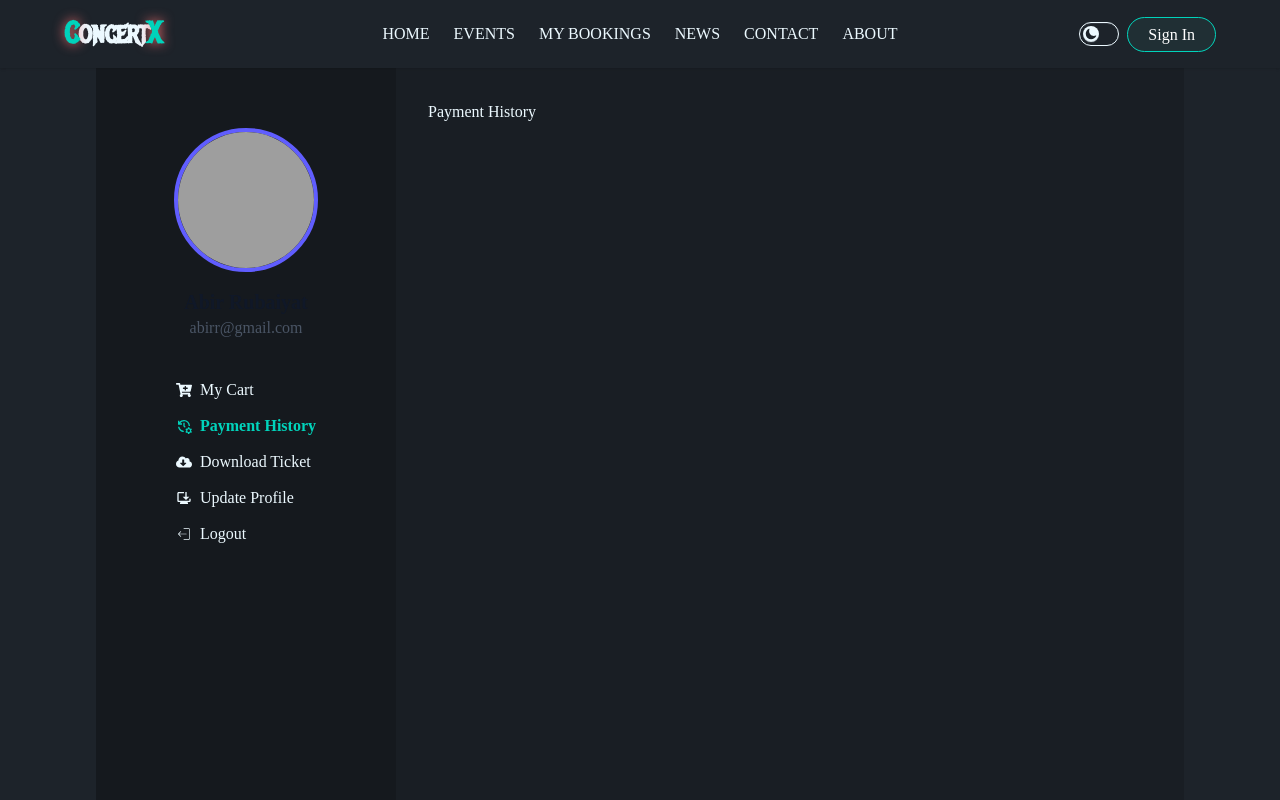
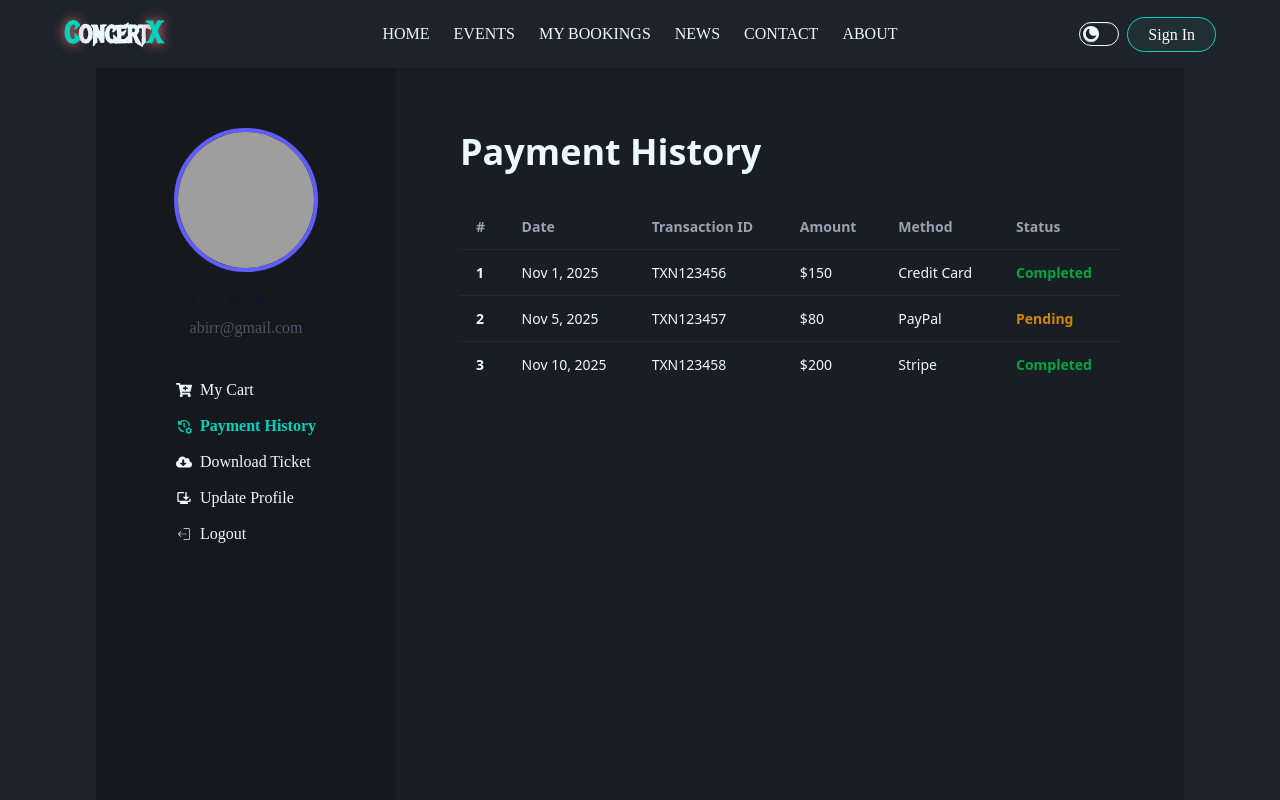
Before and after one commit to rubaiiyat/ConcertX, a React (Vite) app: page /user/profile/payment-history in a window 1280 px wide. Shown: the top 800 px of the page. Built offline with nearby package versions, Linux system fonts and the light colour scheme; grey boxes are pictures that could not be loaded.

Commit message:
add payment history page

```diff
--- a/src/Components/UserProfile/MyCart/MyCarts.jsx
+++ b/src/Components/UserProfile/MyCart/MyCarts.jsx
@@ -1,4 +1,5 @@
 import React from "react";
+import { Helmet } from "react-helmet-async";
 import { FaTrashAlt } from "react-icons/fa";
 
 const MyCarts = () => {
@@ -31,6 +32,9 @@ const MyCarts = () => {
 
   return (
     <div className="min-h-screen bg-base-200 p-8 font-sans">
+      <Helmet>
+        <title>User | My Cart</title>
+      </Helmet>
       <h1 className="text-4xl font-bold mb-8">My Cart</h1>
 
       <div className="overflow-x-auto">
--- /dev/null
+++ b/src/Components/UserProfile/PaymentHistory/PaymentHistory.jsx
@@ -0,0 +1,79 @@
+import React from "react";
+import { Helmet } from "react-helmet-async";
+
+const PaymentHistory = () => {
+  const payments = [
+    {
+      id: 1,
+      date: "Nov 1, 2025",
+      transactionId: "TXN123456",
+      amount: 150,
+      method: "Credit Card",
+      status: "Completed",
+    },
+    {
+      id: 2,
+      date: "Nov 5, 2025",
+      transactionId: "TXN123457",
+      amount: 80,
+      method: "PayPal",
+      status: "Pending",
+    },
+    {
+      id: 3,
+      date: "Nov 10, 2025",
+      transactionId: "TXN123458",
+      amount: 200,
+      method: "Stripe",
+      status: "Completed",
+    },
+  ];
+
+  return (
+    <div className="min-h-screen bg-base-200 p-8 font-sans">
+      <Helmet>
+        <title>User | Payment History</title>
+      </Helmet>
+      <h1 className="text-4xl font-bold mb-8">Payment History</h1>
+
+      <div className="overflow-x-auto">
+        <table className="table table-zebra w-full">
+          <thead>
+            <tr>
+              <th>#</th>
+              <th>Date</th>
+              <th>Transaction ID</th>
+              <th>Amount</th>
+              <th>Method</th>
+              <th>Status</th>
+            </tr>
+          </thead>
+          <tbody>
+            {payments.map((payment, index) => (
+              <tr key={payment.id}>
+                <th>{index + 1}</th>
+                <td>{payment.date}</td>
+                <td>{payment.transactionId}</td>
+                <td>${payment.amount}</td>
+                <td>{payment.method}</td>
+                <td>
+                  <span
+                    className={`${
+                      payment.status === "Completed"
+                        ? "text-green-600 font-semibold"
+                        : "text-yellow-600 font-semibold"
+                    }`}
+                  >
+                    {payment.status}
+                  </span>
+                </td>
+              </tr>
+            ))}
+          </tbody>
+        </table>
+      </div>
+    </div>
+  );
+};
+
+export default PaymentHistory;
--- a/src/Routes/Routes.jsx
+++ b/src/Routes/Routes.jsx
@@ -9,6 +9,7 @@ import News from "../Components/News/News";
 import MyBookings from "../Components/UserProfile/MyBookings";
 import UserProfile from "../Components/UserProfile/UserProfile";
 import MyCarts from "../Components/UserProfile/MyCart/MyCarts";
+import PaymentHistory from "../Components/UserProfile/PaymentHistory/PaymentHistory";
 
 const Routes = createBrowserRouter([
   {
@@ -58,7 +59,7 @@ const Routes = createBrowserRouter([
           },
           {
             path: "payment-history",
-            element: <div>Payment History</div>,
+            element: <PaymentHistory></PaymentHistory>,
           },
           {
             path: "download-ticket",
```
